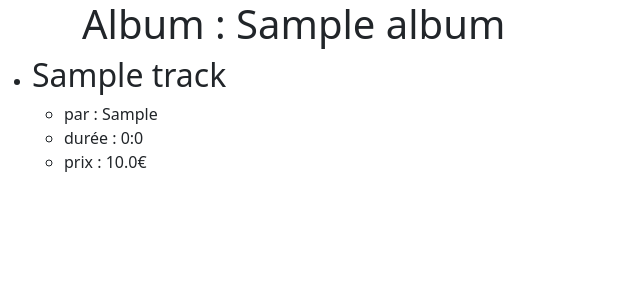
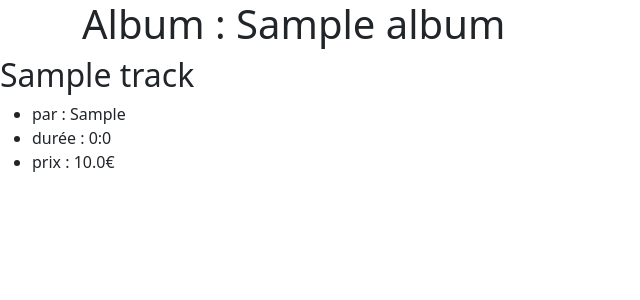
Before and after one commit to valentinWasq/chinook-valentin-wasquel, a Django app: page /disks/1/ in a window 1280 px wide. Shown: the top 300 px of the page, without its empty margins (0-640 px from the left). Run offline with Django 4.2, Linux system fonts and the light colour scheme; tables that the repository leaves empty hold one stand-in row (values such as "Sample post").

Commit message:
changed presentation in detail.html

```diff
--- a/chinook/chinook/disks/templates/disks/detail.html
+++ b/chinook/chinook/disks/templates/disks/detail.html
@@ -15,20 +15,16 @@
         <h1>Album : {{ album.title }}</h1>
     </div>
     <div class="row">
-    <div class="container">
-        <ul>
             {% for track in album.track_set.all %}
-            <li>
+            <div class="col-6">
                 <h2>{{track.name}}</h2>
                 <ul>
                     <li> par : {{ track.composer }}</li>
                     <li> durée : {{ track.printDuration }}</li>
                     <li> prix : {{ track.unitPrice}}€</li>
                 </ul>
-            </li>
+            </div>
             {% endfor %}
-        </ul>
     </div>
-</div>
 </body>
 </html>
```
